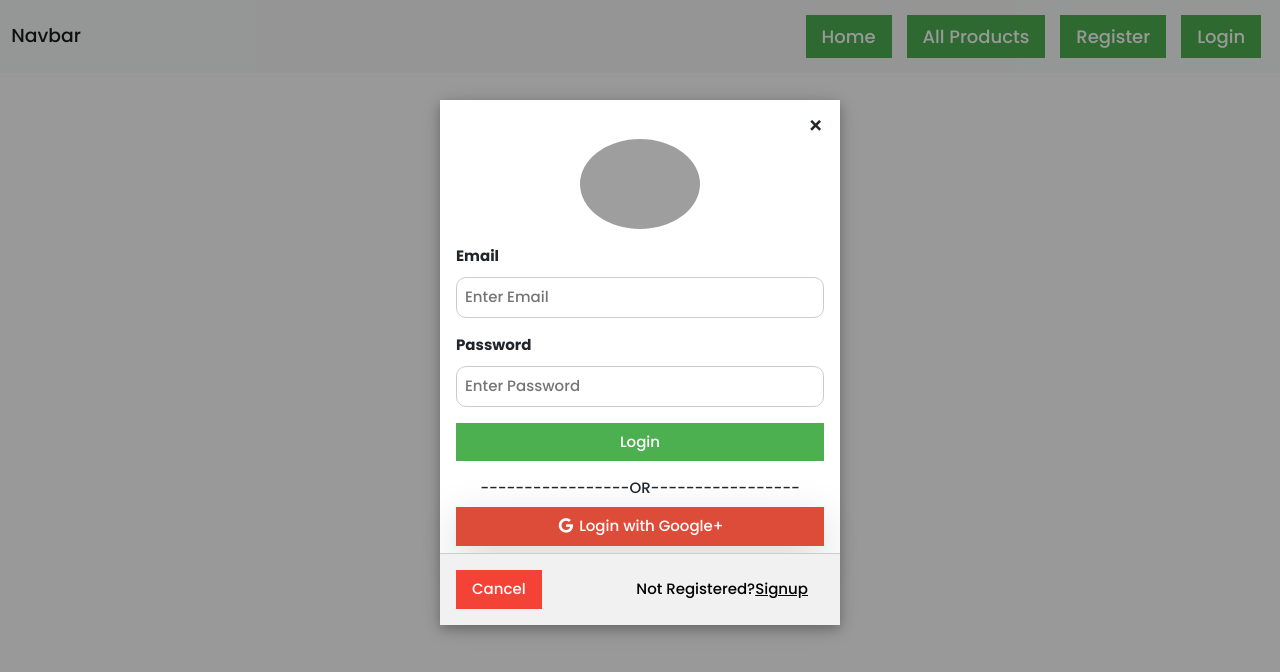
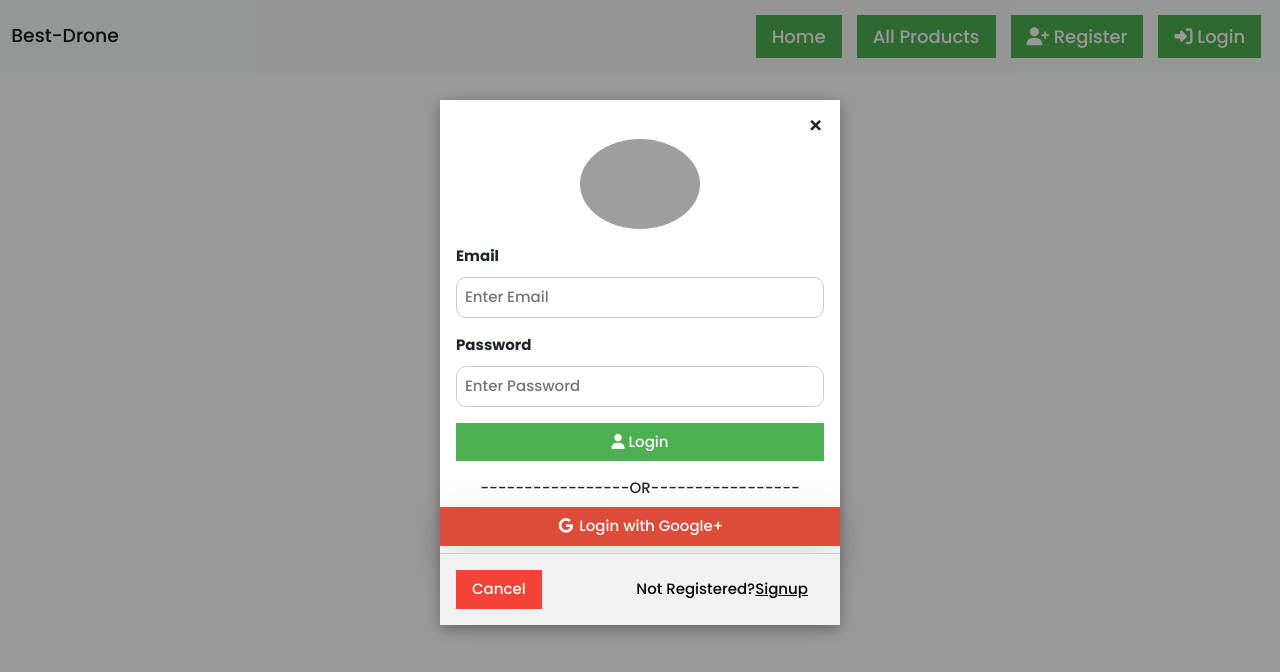
Before and after one commit to monjurctg5/Best-Drone-Client, a React (Create React App) app: page /login in a window 1280 px wide. Both pictures are taken after a click on the element "Login". Shown: the top 672 px of the page. Built offline with nearby package versions, Linux system fonts and the light colour scheme; no server answers; grey boxes are pictures that could not be loaded.

Commit message:
some update

```diff
--- a/public/index.html
+++ b/public/index.html
@@ -31,7 +31,7 @@
       work correctly both with client-side routing and a non-root public URL.
       Learn how to configure a non-root public URL by running `npm run build`.
     -->
-    <title>React App</title>
+    <title>Best Drone</title>
   </head>
   <body>
     <noscript>You need to enable JavaScript to run this app.</noscript>
--- a/src/Components/Authentication/Login/Login.js
+++ b/src/Components/Authentication/Login/Login.js
@@ -64,14 +64,15 @@ const Login = () => {
                                 <input className="w3-input w3-border" type="password" placeholder="Enter Password" name="psw" required
                                     {...register("password")}
                                 />
-                                <button className="w3-button w3-block w3-green w3-section w3-padding" type="submit" >Login</button>
+                                <button className="w3-button w3-block w3-green w3-section w3-padding" type="submit" ><i class="fas fa-user"></i>  Login</button>
                             </div>
-                            <div className=" text-center mb-2   ">-----------------OR-----------------</div>
-                            <button className="w3-button google w3-block   shadow-lg mb-2 text-center" onClick={googleSignIn}><i className="fa fa-google fa-fw">
+
+
+                        </form>
+                        <div className=" text-center mb-2   ">-----------------OR-----------------</div>
+                        <button className=" w3-button google w3-block   shadow-lg mb-2 text-center" onClick={googleSignIn}><i className="fa fa-google fa-fw">
                         </i> Login with Google+
                         </button>
-
-                        </form>
                         <div className="w3-container w3-border-top w3-padding-16 w3-light-grey">
                             <button onClick={close} type="button" className="w3-button w3-red">Cancel</button>
                             <span className="w3-right w3-padding w3-hide-small">Not Registered?   <Link onClick={w3_open} className="w3-right w3-hide-small " to="registation">Signup
--- a/src/Components/Dashboard/Dashboard/Dashboad.js
+++ b/src/Components/Dashboard/Dashboard/Dashboad.js
@@ -60,7 +60,7 @@ console.log(admin)
   <Link to={`${url}/manageOrder`} onClick={w3_close} className="w3-bar-item w3-button">Manage Order</Link>
   <Link to={`${url}/manageProducts`} onClick={w3_close} className="w3-bar-item w3-button">Manage Products</Link>
 
-<button className="w3-button w3-bar-item " onClick={()=>Logout(history)}>   <i class="fas fa-sign-out-al t"></i>  Logout</button>
+<button className="w3-button w3-bar-item " onClick={()=>Logout(history)}>   <i class="fas fa-sign-out-alt"></i>  Logout</button>
 
 </div>:<div>
 <Link to={`${url}/myOrders`}  onClick={w3_close} className="w3-bar-item w3-button">My Order</Link>
--- a/src/Components/Shared/Nav/Nav.js
+++ b/src/Components/Shared/Nav/Nav.js
@@ -12,7 +12,7 @@ const Nav = () => {
     return (
         <nav className="navbar navbar-expand-lg navbar-light bg-light">
             <div className="container-fluid">
-                <Link className="navbar-brand" to="/">Navbar</Link>
+                <Link className="navbar-brand" to="/">Best-Drone</Link>
                 <button className="navbar-toggler" type="button" data-bs-toggle="collapse" data-bs-target="#navbarSupportedContent" aria-controls="navbarSupportedContent" aria-expanded="false" aria-label="Toggle navigation">
                     <span className="navbar-toggler-icon"></span>
                 </button>
@@ -53,12 +53,12 @@ const Nav = () => {
                                 <>
                                     <li className="nav-item">
                                         <Link className="nav-link" to="/registation">
-                                            <button onClick={w3_open} className="w3-button w3-green w3-large">Register</button>
+                                            <button onClick={w3_open} className="w3-button w3-green w3-large"> <i class="fas fa-user-plus"></i> Register</button>
                                         </Link>
                                     </li>
                                     <li className="nav-item">
                                         <Link className="nav-link" to="/login">
-                                            <button onClick={w3_open} className="w3-button w3-green w3-large">Login</button>
+                                            <button onClick={w3_open} className="w3-button w3-green w3-large"> <i class="fas fa-sign-in-alt"></i>  Login</button>
                                         </Link>
                                     </li>
 
```
